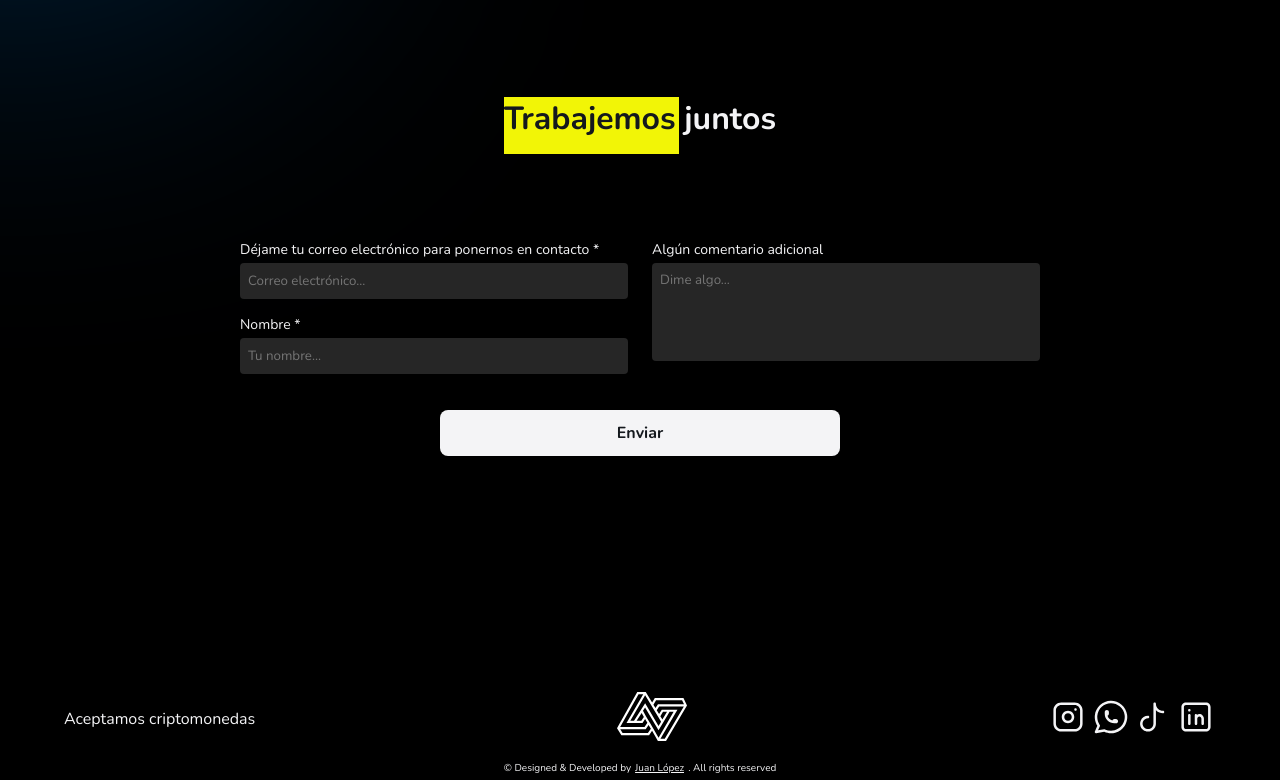
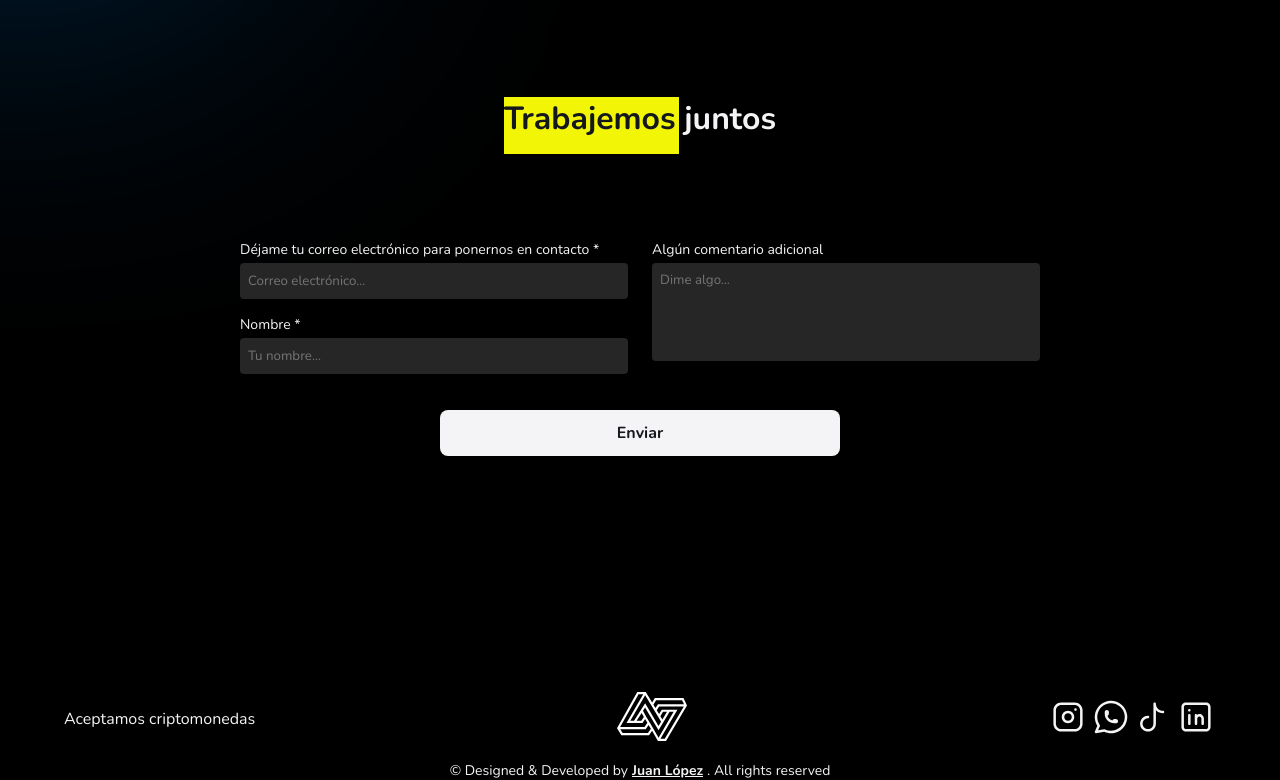
Before and after one commit to jlopzp07/criptoheads, a plain HTML site: page index.html in a window 1280 px wide. Shown: the part 3849-4629 px from the top of the page. Drawn offline with nearby package versions, Linux system fonts and the light colour scheme.

Commit message:
changed signature size

```diff
--- a/index.html
+++ b/index.html
@@ -326,7 +326,7 @@
     </footer>
     <div class="signature">
         <p>© Designed & Developed by <a href="https://juanlopez-portfolio.bubbleapps.io/version-test" target="_blank">
-                Juan López </a>. All rights reserved</p>
+            <b>Juan López</b> </a>. All rights reserved</p>
     </div>
 </body>
 
--- a/style.css
+++ b/style.css
@@ -790,6 +790,7 @@
   }
 
   .signature p {
+    font-size: 1.4rem;
     font-weight: 100;
     display: flex;
     justify-content: center;
```
